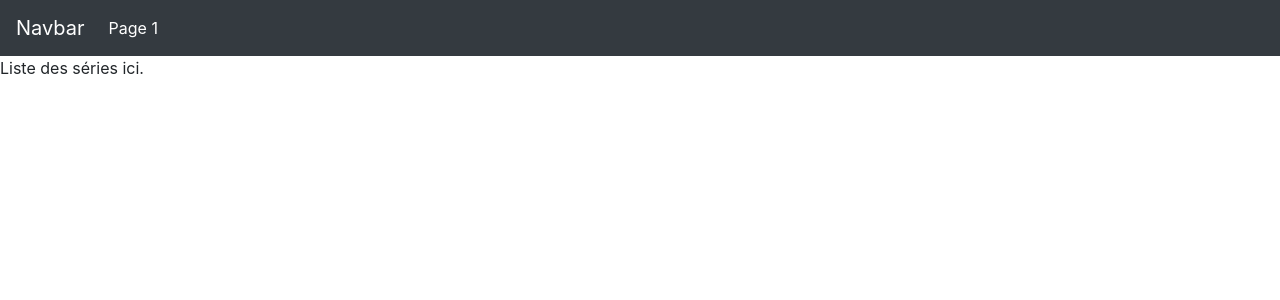
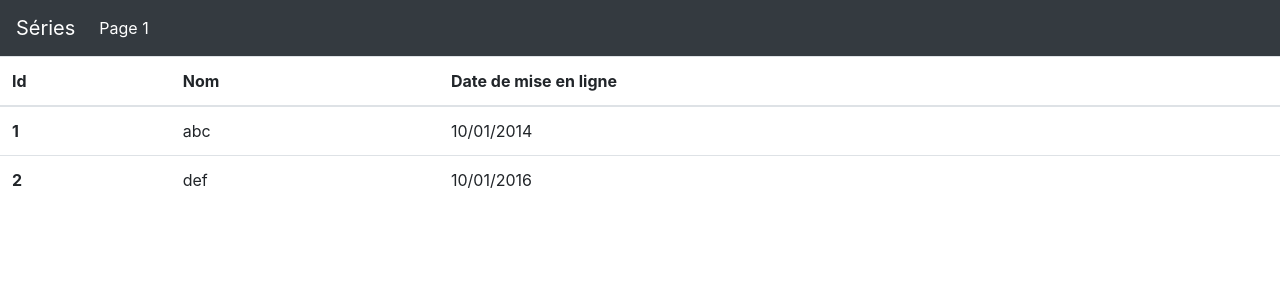
Before and after one commit to romaincausse/proto-yo, an Angular app: page / in a window 1280 px wide. Shown: the top 300 px of the page. Built offline with nearby package versions, Linux system fonts and the light colour scheme.

Commit message:
subject sur les series

```diff
--- a/src/app/app.component.html
+++ b/src/app/app.component.html
@@ -1,6 +1,7 @@
 <nav class="navbar navbar-expand-lg navbar-dark bg-dark">
-  <a class="navbar-brand" routerLink="#">Navbar</a>
-  <button class="navbar-toggler" type="button" data-toggle="collapse" data-target="#navbarNavAltMarkup" aria-controls="navbarNavAltMarkup" aria-expanded="false" aria-label="Toggle navigation">
+  <a class="navbar-brand" routerLink="/">Séries</a>
+  <button aria-controls="navbarNavAltMarkup" aria-expanded="false" aria-label="Toggle navigation" class="navbar-toggler"
+          data-target="#navbarNavAltMarkup" data-toggle="collapse" type="button">
     <span class="navbar-toggler-icon"></span>
   </button>
   <div class="collapse navbar-collapse" id="navbarNavAltMarkup">
@@ -10,6 +11,4 @@
   </div>
 </nav>
 
-
-
 <router-outlet></router-outlet>
--- a/src/app/components/serie-liste/serie-liste.component.html
+++ b/src/app/components/serie-liste/serie-liste.component.html
@@ -1 +1,16 @@
-Liste des séries ici.
+<table class="table">
+  <thead>
+  <tr>
+    <th scope="col">Id</th>
+    <th scope="col">Nom</th>
+    <th scope="col">Date de mise en ligne</th>
+  </tr>
+  </thead>
+  <tbody>
+  <tr *ngFor="let serie of series">
+    <th scope="row">{{serie.id}}</th>
+    <td>{{serie.name}}</td>
+    <td>{{serie.firstReleaseDate}}</td>
+  </tr>
+  </tbody>
+</table>
--- a/src/app/components/serie-liste/serie-liste.component.ts
+++ b/src/app/components/serie-liste/serie-liste.component.ts
@@ -1,15 +1,28 @@
-import { Component, OnInit } from '@angular/core';
+import {Component, OnDestroy, OnInit} from '@angular/core';
+import {Serie} from '../../models/serie';
+import {Subscription} from 'rxjs';
+import {SerieService} from '../../services/serie.service';
 
 @Component({
   selector: 'app-serie-liste',
   templateUrl: './serie-liste.component.html',
   styleUrls: ['./serie-liste.component.scss']
 })
-export class SerieListeComponent implements OnInit {
+export class SerieListeComponent implements OnInit, OnDestroy {
 
-  constructor() { }
+  series: Serie[];
+  seriesSubscription: Subscription;
+
+  constructor(private serieService: SerieService) { }
 
   ngOnInit() {
+    this.seriesSubscription = this.serieService.seriesSubject.subscribe((data: Serie[]) => {
+      this.series = data;
+    });
+    this.serieService.emitAppareilSubject();
   }
 
+  ngOnDestroy(): void {
+    this.seriesSubscription.unsubscribe();
+  }
 }
--- a/src/app/data/series.ts
+++ b/src/app/data/series.ts
@@ -23,5 +23,28 @@ export const seriesData: Serie[] = [
         date: '14/10/2020'
       }
     ],
+  },
+  {
+    id: 2,
+    name: 'def',
+    review: 'une autre revue',
+    seasonsNumber: 4,
+    photo: '',
+    description: 'description 3',
+    firstReleaseDate: '10/01/2016',
+    comments: [
+      {
+        id: 3,
+        author: 'toto',
+        content: 'contenu commentaire 3',
+        date: '12/10/2020'
+      },
+      {
+        id: 4,
+        author: 'tata',
+        content: 'contenu commentaire n 5',
+        date: '14/10/2020'
+      }
+    ],
   }
 ];
--- /dev/null
+++ b/src/app/services/serie.service.ts
@@ -0,0 +1,20 @@
+import { Injectable } from '@angular/core';
+import {seriesData} from '../data/series';
+import {Subject} from 'rxjs';
+import {Serie} from '../models/serie';
+
+@Injectable({
+  providedIn: 'root'
+})
+export class SerieService {
+
+  seriesSubject = new Subject<Serie[]>();
+
+  private series = seriesData;
+
+  constructor() { }
+
+  emitAppareilSubject(): void {
+    this.seriesSubject.next(this.series.slice());
+  }
+}
```
